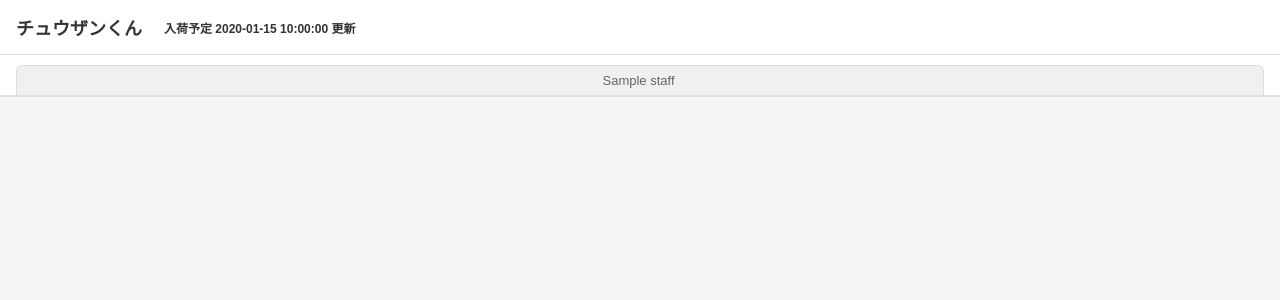
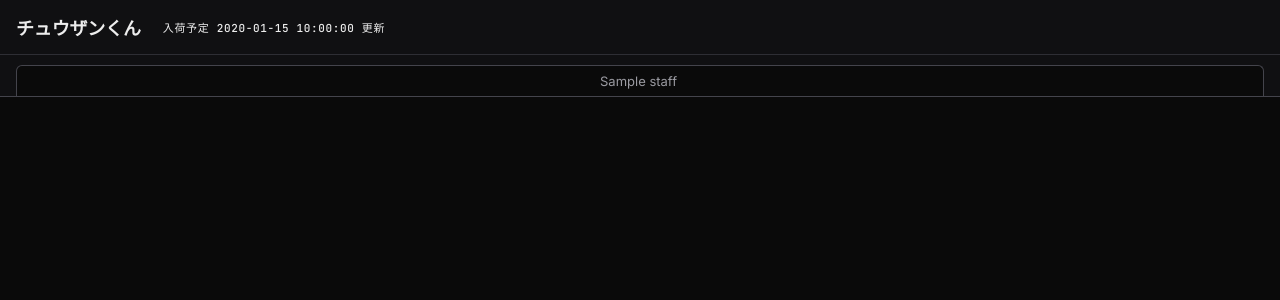
Before and after one commit to masazumikudou/keppin-app, a Flask app: template templates/index.html in a window 1280 px wide. Shown: the top 300 px of the page. Run offline with Flask 3, Linux system fonts and the light colour scheme; the template is opened without the code that fills it: most values are stand-ins (such as "Sample title", 1, 10 or a date in 2020).

Commit message:
feat: ダークテーマ適用（TN Order Darkデザインレシピ）
- ダークカラーパレット・CSS変数を導入
- Inter/JetBrains Mono/Noto Sans JPフォント追加
- 品番・数量・日付をmonoフォントで統一
- PCテーブルhoverや店舗タブのトランジションを追加
- 入荷予定バッジカラーをダーク背景対応に変更

Co-Authored-By: Claude Sonnet 4.6 <noreply@anthropic.com>

```diff
--- a/routes/view.py
+++ b/routes/view.py
@@ -6,11 +6,11 @@ from config import TN_APP_URL
 bp = Blueprint('view', __name__)
 
 _NYUKA_BADGE_COLORS = [
-    {'bg': '#ffebee', 'text': '#c62828'},  # 赤
-    {'bg': '#e3f2fd', 'text': '#1565c0'},  # 青
-    {'bg': '#e8f5e9', 'text': '#2e7d32'},  # 緑
-    {'bg': '#fff3e0', 'text': '#e65100'},  # オレンジ
-    {'bg': '#f3e5f5', 'text': '#6a1b9a'},  # 紫
+    {'bg': '#221010', 'text': '#e87070'},  # 赤
+    {'bg': '#0d1926', 'text': '#6aaad4'},  # 青
+    {'bg': '#0d1f14', 'text': '#62b87a'},  # 緑
+    {'bg': '#221808', 'text': '#d49040'},  # オレンジ
+    {'bg': '#1a1028', 'text': '#b07ed4'},  # 紫
 ]
 
 
--- a/templates/index.html
+++ b/templates/index.html
@@ -5,59 +5,201 @@
   <meta name="viewport" content="width=device-width, initial-scale=1.0">
   <title>チュウザンくん</title>
   <script src="https://cdnjs.cloudflare.com/ajax/libs/qrcodejs/1.0.0/qrcode.min.js"></script>
+  <link rel="preconnect" href="https://fonts.googleapis.com">
+  <link rel="preconnect" href="https://fonts.gstatic.com" crossorigin>
+  <link href="https://fonts.googleapis.com/css2?family=Inter:wght@400;500;600;700&family=JetBrains+Mono:wght@400;500;600&family=Noto+Sans+JP:wght@400;500;700&family=Archivo+Black&display=swap" rel="stylesheet">
   <style>
+    :root {
+      --font-sans:    "Inter", "Helvetica Neue", "Hiragino Sans", "Noto Sans JP", system-ui, sans-serif;
+      --font-mono:    "JetBrains Mono", "SF Mono", ui-monospace, Menlo, Consolas, monospace;
+
+      --bg-0: #0a0a0a;
+      --bg-1: #101012;
+      --bg-2: #16161a;
+
+      --line-faint:  #2e2e34;
+      --line:        #44444c;
+      --line-strong: #5a5a64;
+
+      --fg:          #ededed;
+      --fg-muted:    #9a9aa1;
+      --fg-faint:    #6a6a72;
+      --fg-disabled: #45454c;
+
+      --accent:       oklch(0.70 0.13 55);
+      --accent-hover: oklch(0.76 0.13 55);
+      --accent-faint: oklch(0.70 0.13 55 / 0.13);
+      --accent-line:  oklch(0.70 0.13 55 / 0.34);
+      --accent-fg:    #0a0a0a;
+
+      --ok:  oklch(0.75 0.14 150);
+      --err: oklch(0.70 0.18 25);
+    }
+
     * { box-sizing: border-box; margin: 0; padding: 0; }
-    body { font-family: sans-serif; background: #f5f5f5; }
 
-    h1 { padding: 14px 16px; background: #fff; border-bottom: 1px solid #ddd; font-size: 18px; color: #333; display:flex; align-items:center; gap:12px; flex-wrap:wrap; }
-    .nyuka-badge { font-size:12px; font-weight:bold; padding:4px 10px; border-radius:20px; white-space:nowrap; }
+    body {
+      font-family: var(--font-sans);
+      background: var(--bg-0);
+      color: var(--fg);
+      font-size: 14px;
+      -webkit-font-smoothing: antialiased;
+    }
+
+    h1 {
+      padding: 14px 16px;
+      background: var(--bg-1);
+      border-bottom: 1px solid var(--line-faint);
+      font-size: 18px;
+      font-weight: 600;
+      letter-spacing: -0.01em;
+      color: var(--fg);
+      display: flex;
+      align-items: center;
+      gap: 12px;
+      flex-wrap: wrap;
+    }
+    .nyuka-badge {
+      font-size: 11px;
+      font-weight: 500;
+      padding: 3px 10px;
+      border-radius: 3px;
+      white-space: nowrap;
+      font-family: var(--font-mono);
+      letter-spacing: 0.06em;
+    }
 
     /* 担当者タブ */
-    .staff-tabs { display: flex; flex-wrap: nowrap; padding: 10px 16px 0; gap: 4px; background: #fff; border-bottom: 2px solid #e0e0e0; }
-    .staff-tab { flex: 1; min-width: 0; text-align: center; padding: 7px 4px; border-radius: 6px 6px 0 0; border: 1px solid #ddd; border-bottom: none; cursor: pointer; font-size: 13px; background: #f0f0f0; color: #666; white-space: nowrap; overflow: hidden; }
-    .staff-tab.active { background: #fff; color: #1a73e8; font-weight: bold; border-color: #1a73e8; border-bottom: 2px solid #fff; margin-bottom: -2px; }
+    .staff-tabs {
+      display: flex;
+      flex-wrap: nowrap;
+      padding: 10px 16px 0;
+      gap: 4px;
+      background: var(--bg-1);
+      border-bottom: 1px solid var(--line);
+    }
+    .staff-tab {
+      flex: 1;
+      min-width: 0;
+      text-align: center;
+      padding: 7px 4px;
+      border-radius: 6px 6px 0 0;
+      border: 1px solid var(--line);
+      border-bottom: none;
+      cursor: pointer;
+      font-size: 13px;
+      background: var(--bg-0);
+      color: var(--fg-muted);
+      white-space: nowrap;
+      overflow: hidden;
+      transition: color 120ms, background 120ms;
+    }
+    .staff-tab.active {
+      background: var(--bg-2);
+      color: var(--accent);
+      font-weight: 600;
+      border-color: var(--accent-line);
+      border-bottom: 2px solid var(--bg-2);
+      margin-bottom: -1px;
+    }
 
     .content { padding: 16px; }
 
     /* 店舗タブ */
     .store-tabs { display: flex; flex-wrap: wrap; gap: 6px; margin-bottom: 14px; }
-    .store-tab { padding: 6px 14px; border-radius: 20px; border: 1px solid #ddd; cursor: pointer; font-size: 13px; background: #f0f0f0; color: #666; display:inline-flex; align-items:center; gap:6px; }
-    .store-tab.active { background: #1a73e8; color: #fff; border-color: #1a73e8; }
-    .store-tab-del { font-size:12px; line-height:1; color:#aaa; cursor:pointer; padding:0 2px; }
-    .store-tab.active .store-tab-del { color:rgba(255,255,255,0.7); }
-    .store-tab-del:hover { color:#e53935; }
+    .store-tab {
+      padding: 5px 12px;
+      border-radius: 5px;
+      border: 1px solid var(--line);
+      cursor: pointer;
+      font-size: 13px;
+      background: var(--bg-1);
+      color: var(--fg-muted);
+      display: inline-flex;
+      align-items: center;
+      gap: 6px;
+      transition: color 120ms, background 120ms, border-color 120ms;
+    }
+    .store-tab:hover { background: var(--bg-2); color: var(--fg); border-color: var(--line-strong); }
+    .store-tab.active { background: var(--accent-faint); color: var(--accent); border-color: var(--accent-line); }
+    .store-tab-del { font-size: 12px; line-height: 1; color: var(--fg-faint); cursor: pointer; padding: 0 2px; }
+    .store-tab.active .store-tab-del { color: var(--accent); opacity: 0.6; }
+    .store-tab-del:hover { color: var(--err); }
 
     /* 出荷ボタン */
-    .btn-ship { padding: 10px 24px; background: #1a73e8; color: #fff; border: none; border-radius: 6px; cursor: pointer; font-size: 14px; margin-top: 12px; width: 100%; }
-    .btn-ship:hover { background: #1558b0; }
-    .btn-ship:disabled { background: #aaa; cursor: not-allowed; }
+    .btn-ship {
+      height: 40px;
+      padding: 0 16px;
+      background: var(--accent);
+      color: var(--accent-fg);
+      border: 1px solid var(--accent);
+      border-radius: 6px;
+      font-weight: 600;
+      cursor: pointer;
+      font-size: 14px;
+      margin-top: 12px;
+      width: 100%;
+      transition: background 120ms;
+    }
+    .btn-ship:hover { background: var(--accent-hover); }
+    .btn-ship:disabled { background: var(--bg-2); color: var(--fg-disabled); border-color: var(--line); cursor: not-allowed; }
 
     /* 差し戻しモーダル */
-    #kekkinModal { display:none; position:fixed; inset:0; background:rgba(0,0,0,0.55); z-index:1000; align-items:center; justify-content:center; }
-    #kekkinModal.open { display:flex; }
-    #kekkinModalBox { background:#fff; border-radius:12px; padding:28px 24px; max-width:380px; width:90%; text-align:center; box-shadow:0 8px 32px rgba(0,0,0,0.2); }
-    #kekkinModalBox h2 { font-size:17px; color:#333; margin-bottom:6px; }
-    #kekkinModalBox p { font-size:13px; color:#666; margin-bottom:18px; }
-    #kekkinQr { margin:0 auto 18px; width:180px; height:180px; }
-    #kekkinQr canvas, #kekkinQr img { width:180px !important; height:180px !important; }
-    .kekkin-btn-row { display:flex; gap:10px; justify-content:center; margin-top:8px; }
-    #kekkinProceedBtn { flex:1; padding:12px; background:#1a73e8; color:#fff; border:none; border-radius:6px; font-size:14px; font-weight:bold; cursor:pointer; }
-    #kekkinProceedBtn:hover { background:#1558b0; }
-    #kekkinCancelBtn { padding:12px 18px; background:#f0f0f0; color:#555; border:none; border-radius:6px; font-size:14px; cursor:pointer; }
-    #kekkinCancelBtn:hover { background:#e0e0e0; }
-    input[type=checkbox] { width: 18px; height: 18px; cursor: pointer; }
+    #kekkinModal { display: none; position: fixed; inset: 0; background: rgba(0,0,0,0.6); z-index: 1000; align-items: center; justify-content: center; }
+    #kekkinModal.open { display: flex; }
+    #kekkinModalBox {
+      background: var(--bg-1);
+      border: 1px solid var(--line);
+      border-radius: 12px;
+      padding: 24px 20px;
+      max-width: 360px;
+      width: 90%;
+      text-align: center;
+    }
+    #kekkinModalBox h2 { font-size: 16px; font-weight: 600; color: var(--fg); margin-bottom: 6px; letter-spacing: -0.01em; }
+    #kekkinModalBox p { font-size: 13px; color: var(--fg-muted); margin-bottom: 18px; }
+    #kekkinQr { margin: 0 auto 18px; width: 180px; height: 180px; }
+    #kekkinQr canvas, #kekkinQr img { width: 180px !important; height: 180px !important; }
+    .kekkin-btn-row { display: flex; gap: 10px; justify-content: center; margin-top: 8px; }
+    #kekkinProceedBtn {
+      flex: 1;
+      height: 40px;
+      background: var(--accent);
+      color: var(--accent-fg);
+      border: none;
+      border-radius: 6px;
+      font-size: 14px;
+      font-weight: 600;
+      cursor: pointer;
+      transition: background 120ms;
+    }
+    #kekkinProceedBtn:hover { background: var(--accent-hover); }
+    #kekkinCancelBtn {
+      height: 40px;
+      padding: 0 18px;
+      background: transparent;
+      color: var(--fg-muted);
+      border: 1px solid var(--line);
+      border-radius: 5px;
+      font-size: 14px;
+      cursor: pointer;
+      transition: background 120ms, border-color 120ms;
+    }
+    #kekkinCancelBtn:hover { background: var(--bg-2); border-color: var(--line-strong); color: var(--fg); }
+    input[type=checkbox] { width: 18px; height: 18px; cursor: pointer; accent-color: var(--accent); }
 
-    .badge-ok { color: #2e7d32; font-weight: bold; }
-    .badge-ng { color: #c62828; font-weight: bold; }
-    .empty { color: #999; font-size: 14px; padding: 20px 0; }
+    .badge-ok { color: var(--ok); font-weight: bold; }
+    .badge-ng { color: var(--err); font-weight: bold; }
+    .empty { color: var(--fg-faint); font-size: 14px; padding: 20px 0; }
 
     /* ── PC：テーブル表示 ── */
     @media (min-width: 768px) {
       .content { padding: 20px; }
-      table { width: 100%; border-collapse: collapse; background: #fff; border-radius: 8px; overflow: hidden; box-shadow: 0 1px 4px rgba(0,0,0,0.1); }
-      th { background: #f8f8f8; padding: 10px 14px; text-align: left; font-size: 13px; color: #555; border-bottom: 1px solid #e0e0e0; }
-      td { padding: 10px 14px; font-size: 13px; border-bottom: 1px solid #f0f0f0; }
+      table { width: 100%; border-collapse: collapse; background: var(--bg-1); border: 1px solid var(--line-faint); border-radius: 8px; overflow: hidden; }
+      th { background: var(--bg-2); padding: 10px 14px; text-align: left; font-size: 11px; font-weight: 500; color: var(--fg-faint); letter-spacing: 0.04em; text-transform: uppercase; border-bottom: 1px solid var(--line); }
+      td { padding: 10px 14px; font-size: 13px; border-bottom: 1px solid var(--line-faint); color: var(--fg); }
       tr:last-child td { border-bottom: none; }
+      tr:hover td { background: var(--bg-2); }
       .card-list { display: none; }
       .btn-ship { width: auto; }
       .staff-select-wrap { display: none; }
@@ -94,12 +253,12 @@
 <h1>チュウザンくん{% if nyuka_badge %}<span class="nyuka-badge" style="background:{{ nyuka_badge.bg }}; color:{{ nyuka_badge.text }};">入荷予定 {{ nyuka_badge.date }} 更新</span>{% endif %}</h1>
 <div class="staff-tabs">
   {% for name in staff_list %}
-  <div class="staff-tab" id="tab-{{ name }}" onclick="selectStaff('{{ name }}')">{{ name }}<span id="tabdate-{{ name }}" style="font-size:11px; color:#999; margin-left:3px;"></span></div>
+  <div class="staff-tab" id="tab-{{ name }}" onclick="selectStaff('{{ name }}')">{{ name }}<span id="tabdate-{{ name }}" style="font-size:11px; color:var(--fg-faint); margin-left:3px;"></span></div>
   {% endfor %}
 </div>
 <div class="staff-select-wrap">
   <select id="staff-select" onchange="selectStaff(this.value)"
-    style="width:100%; padding:10px 12px; font-size:16px; border:1px solid #ddd; border-radius:8px; background:#fff; color:#333; appearance:auto;">
+    style="width:100%; padding:10px 12px; font-size:16px; border:1px solid var(--line); border-radius:6px; background:var(--bg-2); color:var(--fg); appearance:auto;">
     {% for name in staff_list %}
     <option value="{{ name }}">{{ name }}</option>
     {% endfor %}
@@ -207,13 +366,18 @@
         const pcTable = `<table>
           <thead><tr><th>品番</th><th>色</th><th>合計数量</th><th>欠品店舗</th></tr></thead>
           <tbody>${rows.map(r =>
-            `<tr><td>${r.sku}</td><td>${r.color}</td><td>${r.qty}</td><td>${r.stores.join('・')}</td></tr>`
+            `<tr>
+              <td style="font-family:var(--font-mono)">${r.sku}</td>
+              <td style="font-family:var(--font-mono)">${r.color}</td>
+              <td style="font-family:var(--font-mono)">${r.qty}</td>
+              <td>${r.stores.join('・')}</td>
+            </tr>`
           ).join('')}</tbody>
         </table>`;
         // スマホカード
         const spCards = `<div class="card-list">${rows.map(r =>
           `<div class="sum-card">
-            <div class="sum-card-sku">❌ ${r.sku} <span style="color:#888;font-weight:normal;">${r.color}</span></div>
+            <div class="sum-card-sku">❌ ${r.sku} <span style="color:var(--fg-faint);font-weight:normal;">${r.color}</span></div>
             <div class="sum-card-meta">合計 ${r.qty}個　｜　${r.stores.join('・')}</div>
           </div>`
         ).join('')}</div>`;
@@ -242,15 +406,17 @@
             const qty = r['数量'] || r.quantity || 0;
             const nyukaInfo = nyuka[sku] || null;
             const nyukaCell = nyukaInfo
-              ? `<span style="color:#1a73e8;font-weight:bold;">${nyukaInfo.date}</span><span style="color:#888;font-size:11px;margin-left:4px;">${nyukaInfo.qty}個</span>`
-              : '-';
+              ? `<span style="color:var(--accent);font-weight:bold;font-family:var(--font-mono)">${nyukaInfo.date}</span><span style="color:var(--fg-faint);font-size:11px;margin-left:4px;font-family:var(--font-mono)">${nyukaInfo.qty}個</span>`
+              : '<span style="color:var(--fg-faint)">-</span>';
             const chk = isSh
               ? `<input type="checkbox" class="ship-chk ship-chk-${storeId}" value="${r.id || r['id']}" data-sku="${sku}" data-color="${color}" data-qty="${qty}">`
               : '';
             return `<tr id="row-${r.id || r['id']}">
-              <td>${chk}</td><td>${dateStr}</td>
-              <td>${sku}</td><td>${color}</td>
-              <td>${qty}</td>
+              <td>${chk}</td>
+              <td style="font-family:var(--font-mono)">${dateStr}</td>
+              <td style="font-family:var(--font-mono)">${sku}</td>
+              <td style="font-family:var(--font-mono)">${color}</td>
+              <td style="font-family:var(--font-mono)">${qty}</td>
               <td class="${isSh ? 'badge-ng' : 'badge-ok'}">${isSh ? '❌欠品' : '✅完納'}</td>
               <td>${nyukaCell}</td>
             </tr>`;
@@ -273,7 +439,7 @@
             <div class="card-chk">${chk}</div>
             <div class="card-body">
               <div class="card-sku">${sku}</div>
-              <div class="card-meta">${color}　｜　${qty}個　｜　${dateStr}${nyukaInfo ? `　｜　入荷 <span style="color:#1a73e8;font-weight:bold;">${nyukaInfo.date}</span> ${nyukaInfo.qty}個` : ''}</div>
+              <div class="card-meta">${color}　｜　${qty}個　｜　${dateStr}${nyukaInfo ? `　｜　入荷 <span style="color:var(--accent);font-weight:bold;">${nyukaInfo.date}</span> ${nyukaInfo.qty}個` : ''}</div>
               <div class="card-status ${isSh ? 'badge-ng' : 'badge-ok'}">${isSh ? '❌欠品' : '✅完納'}</div>
             </div>
           </div>`;
@@ -290,13 +456,12 @@
     `;
   }
 
-  let _kekkinPending = null; // モーダル確定時に使うデータを保持
+  let _kekkinPending = null;
 
   async function shipSelected(storeId) {
     const checked = [...document.querySelectorAll(`.${CSS.escape('ship-chk-' + storeId)}:checked`)];
     if (checked.length === 0) { alert('出荷する品番を選択してください'); return; }
 
-    // 店舗情報を records から取得（複合キー対応）
     const [filterName, filterDate] = currentStore.split('|||');
     const storeRecs = records.filter(r =>
       (r['担当者名'] || r.staff_name) === currentStaff &&
@@ -386,7 +549,6 @@
         const rec = records.find(r => String(r.id || r['id']) === String(id));
         if (rec) { rec.is_shortage = 0; rec['欠品'] = '〇'; }
       });
-      closeKekkinModal();
       if (win) {
         win.location.href = tnUrl;
       } else {
```
Also changed, not shown: other parts of templates/index.html (+30 -15 lines).
